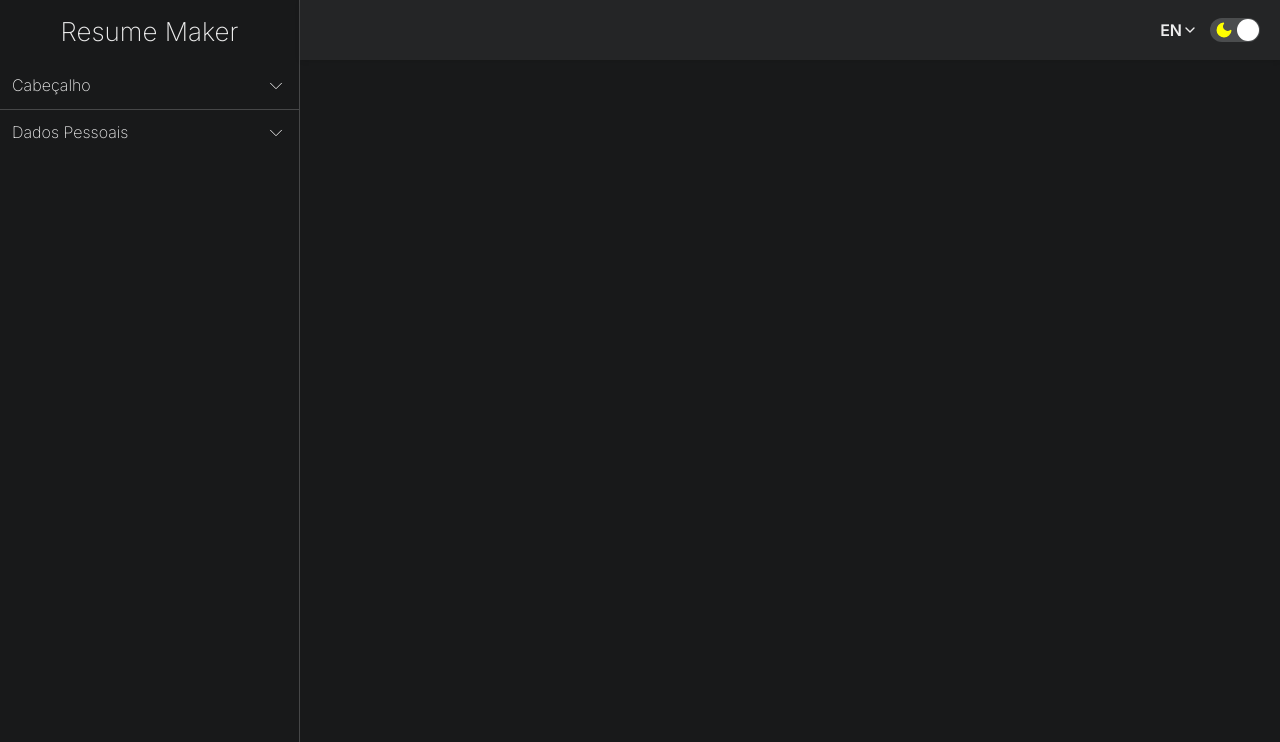
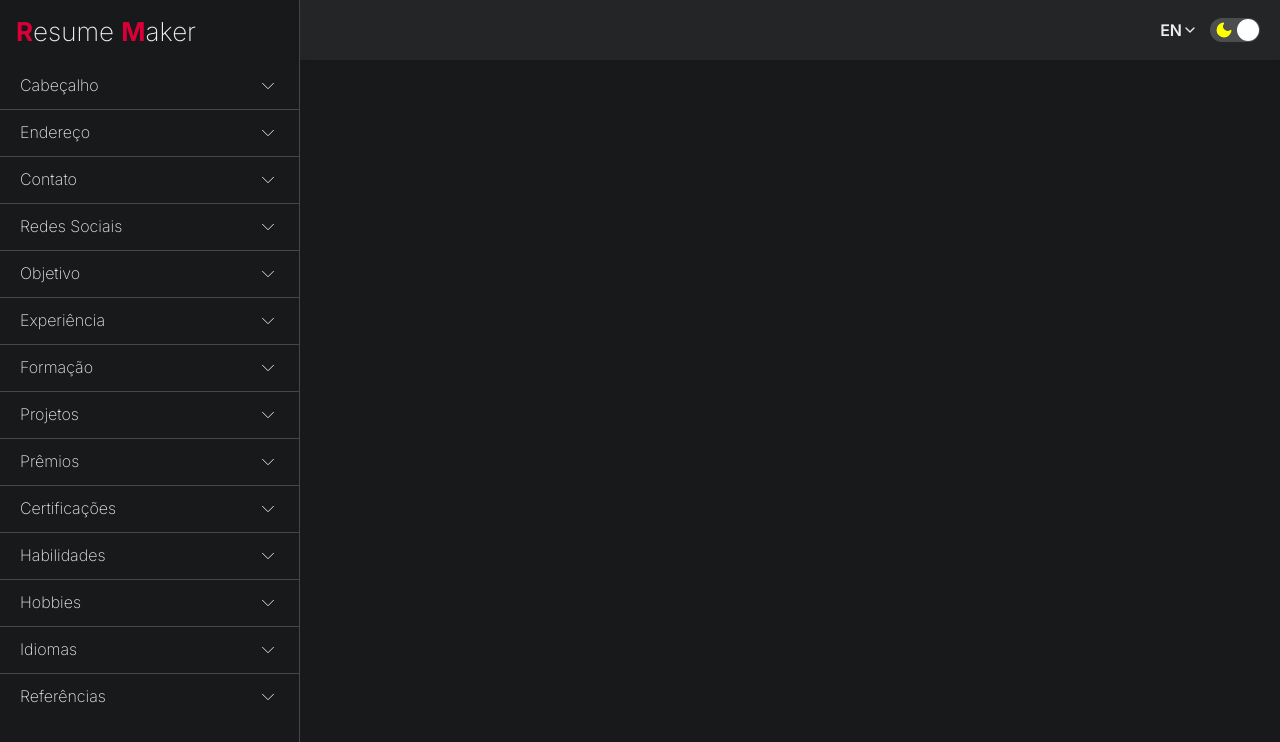
Before and after one commit to eldercarvalho/resume-maker, a React (Create React App) app: page / in a window 1280 px wide. Shown: the top 742 px of the page. Built offline with nearby package versions, Linux system fonts and the light colour scheme.

Commit message:
feat: :construction: create sidebar forms sections

```diff
--- a/src/components/FormSidebar/index.tsx
+++ b/src/components/FormSidebar/index.tsx
@@ -5,20 +5,94 @@ import { Container, Logo } from './style';
 
 const FormSidebar: React.FC = () => (
   <Container>
-    <Logo>Resume Maker</Logo>
+    <Logo>
+      <strong>R</strong>esume <strong>M</strong>aker
+    </Logo>
 
     <Accordion>
       <Accordion.Item itemKey="0">
         <Accordion.Header>
-          <FormattedMessage id="sidebar.accordion.header.title" defaultMessage="Cabeçalho" />
+          <FormattedMessage id="sidebar.accordion.heading" defaultMessage="Cabeçalho" />
         </Accordion.Header>
-        <Accordion.Content>Content</Accordion.Content>
+        <Accordion.Content>In progress</Accordion.Content>
       </Accordion.Item>
       <Accordion.Item itemKey="1">
         <Accordion.Header>
-          <FormattedMessage id="sidebar.accordion.about.title" defaultMessage="Sobre" />
+          <FormattedMessage id="sidebar.accordion.address" defaultMessage="Endereço" />
         </Accordion.Header>
-        <Accordion.Content>Content</Accordion.Content>
+        <Accordion.Content>In progress</Accordion.Content>
+      </Accordion.Item>
+      <Accordion.Item itemKey="2">
+        <Accordion.Header>
+          <FormattedMessage id="sidebar.accordion.contact" defaultMessage="Contato" />
+        </Accordion.Header>
+        <Accordion.Content>In progress</Accordion.Content>
+      </Accordion.Item>
+      <Accordion.Item itemKey="3">
+        <Accordion.Header>
+          <FormattedMessage id="sidebar.accordion.social" defaultMessage="Redes Sociais" />
+        </Accordion.Header>
+        <Accordion.Content>In progress</Accordion.Content>
+      </Accordion.Item>
+      <Accordion.Item itemKey="4">
+        <Accordion.Header>
+          <FormattedMessage id="sidebar.accordion.objective" defaultMessage="Objetivo" />
+        </Accordion.Header>
+        <Accordion.Content>In progress</Accordion.Content>
+      </Accordion.Item>
+      <Accordion.Item itemKey="5">
+        <Accordion.Header>
+          <FormattedMessage id="sidebar.accordion.experience" defaultMessage="Experiência" />
+        </Accordion.Header>
+        <Accordion.Content>In progress</Accordion.Content>
+      </Accordion.Item>
+      <Accordion.Item itemKey="6">
+        <Accordion.Header>
+          <FormattedMessage id="sidebar.accordion.education" defaultMessage="Formação" />
+        </Accordion.Header>
+        <Accordion.Content>In progress</Accordion.Content>
+      </Accordion.Item>
+      <Accordion.Item itemKey="7">
+        <Accordion.Header>
+          <FormattedMessage id="sidebar.accordion.projects" defaultMessage="Projetos" />
+        </Accordion.Header>
+        <Accordion.Content>In progress</Accordion.Content>
+      </Accordion.Item>
+      <Accordion.Item itemKey="8">
+        <Accordion.Header>
+          <FormattedMessage id="sidebar.accordion.awards" defaultMessage="Prêmios" />
+        </Accordion.Header>
+        <Accordion.Content>In progress</Accordion.Content>
+      </Accordion.Item>
+      <Accordion.Item itemKey="9">
+        <Accordion.Header>
+          <FormattedMessage id="sidebar.accordion.certifications" defaultMessage="Certificações" />
+        </Accordion.Header>
+        <Accordion.Content>In progress</Accordion.Content>
+      </Accordion.Item>
+      <Accordion.Item itemKey="10">
+        <Accordion.Header>
+          <FormattedMessage id="sidebar.accordion.skills" defaultMessage="Habilidades" />
+        </Accordion.Header>
+        <Accordion.Content>In progress</Accordion.Content>
+      </Accordion.Item>
+      <Accordion.Item itemKey="11">
+        <Accordion.Header>
+          <FormattedMessage id="sidebar.accordion.hobbies" defaultMessage="Hobbies" />
+        </Accordion.Header>
+        <Accordion.Content>In progress</Accordion.Content>
+      </Accordion.Item>
+      <Accordion.Item itemKey="12">
+        <Accordion.Header>
+          <FormattedMessage id="sidebar.accordion.languages" defaultMessage="Idiomas" />
+        </Accordion.Header>
+        <Accordion.Content>In progress</Accordion.Content>
+      </Accordion.Item>
+      <Accordion.Item itemKey="13">
+        <Accordion.Header>
+          <FormattedMessage id="sidebar.accordion.references" defaultMessage="Referências" />
+        </Accordion.Header>
+        <Accordion.Content>In progress</Accordion.Content>
       </Accordion.Item>
     </Accordion>
   </Container>
--- a/src/components/FormSidebar/style.ts
+++ b/src/components/FormSidebar/style.ts
@@ -13,5 +13,8 @@ export const Logo = styled.h1`
   color: ${(props) => props.theme.colors.text};
   padding: 1.6rem;
   font-weight: 200;
-  text-align: center;
+
+  strong {
+    color: ${(props) => props.theme.colors.primary};
+  }
 `;
--- a/src/components/base/Accordion/AccordionHeader/style.ts
+++ b/src/components/base/Accordion/AccordionHeader/style.ts
@@ -8,7 +8,7 @@ export const Container = styled.h3`
     border: none;
     background: none;
     font-size: 1.6rem;
-    padding: 1.2rem;
+    padding: 1.2rem 2rem;
     text-align: left;
     color: ${(props) => props.theme.colors.text};
     font-weight: ${(props) => (props.theme.name === 'dark' ? '200' : '400')};
--- a/src/support/lang/en.json
+++ b/src/support/lang/en.json
@@ -1,4 +1,16 @@
 {
-  "sidebar.accordion.header.title": "Header",
-  "sidebar.accordion.about.title": "Personal data"
+  "sidebar.accordion.heading": "Heading",
+  "sidebar.accordion.address": "Address",
+  "sidebar.accordion.contact": "Contact",
+  "sidebar.accordion.social": "Social Networks",
+  "sidebar.accordion.objective": "Objective",
+  "sidebar.accordion.experience": "Work Experience",
+  "sidebar.accordion.education": "Education",
+  "sidebar.accordion.projects": "Projects",
+  "sidebar.accordion.awards": "Awards",
+  "sidebar.accordion.certifications": "Certifications",
+  "sidebar.accordion.skills": "Skills",
+  "sidebar.accordion.hobbies": "Hobbies",
+  "sidebar.accordion.languages": "Languages",
+  "sidebar.accordion.references": "References"
  }
--- a/src/support/lang/pt-BR.json
+++ b/src/support/lang/pt-BR.json
@@ -1,4 +1,16 @@
 {
-  "sidebar.accordion.header.title": "Cabeçalho",
-  "sidebar.accordion.about.title": "Dados Pessoais"
+  "sidebar.accordion.heading": "Cabeçalho",
+  "sidebar.accordion.address": "Endereço",
+  "sidebar.accordion.contact": "Contato",
+  "sidebar.accordion.social": "Redes Sociais",
+  "sidebar.accordion.objective": "Objetivo",
+  "sidebar.accordion.experience": "Experiência",
+  "sidebar.accordion.education": "Formação",
+  "sidebar.accordion.projects": "Projetos",
+  "sidebar.accordion.awards": "Prêmios",
+  "sidebar.accordion.certfications": "Certificações",
+  "sidebar.accordion.skills": "Habilidades",
+  "sidebar.accordion.hobbies": "Hobbies",
+  "sidebar.accordion.languages": "Idiomas",
+  "sidebar.accordion.references": "Referências"
  }
```
